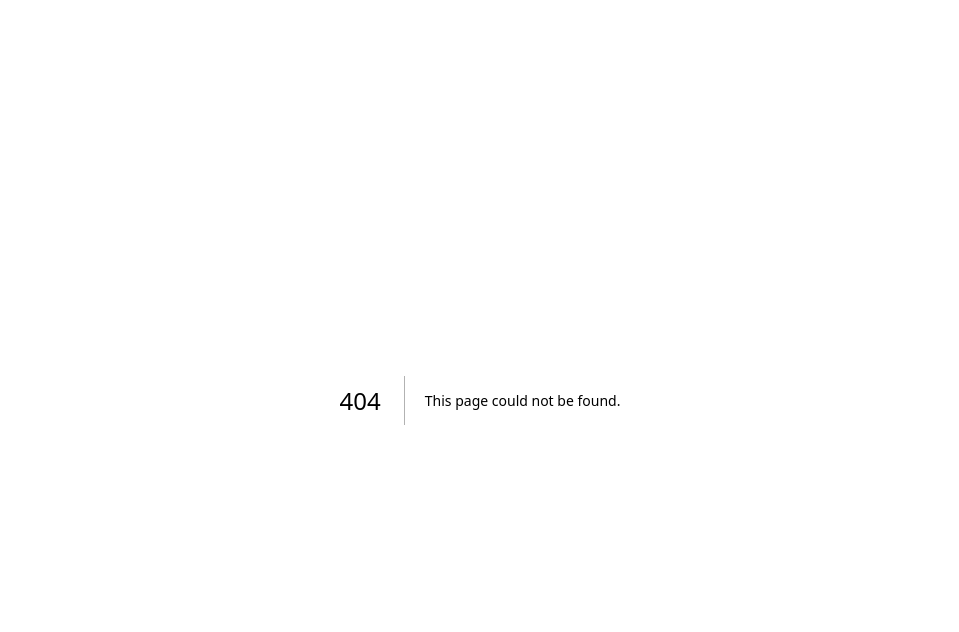
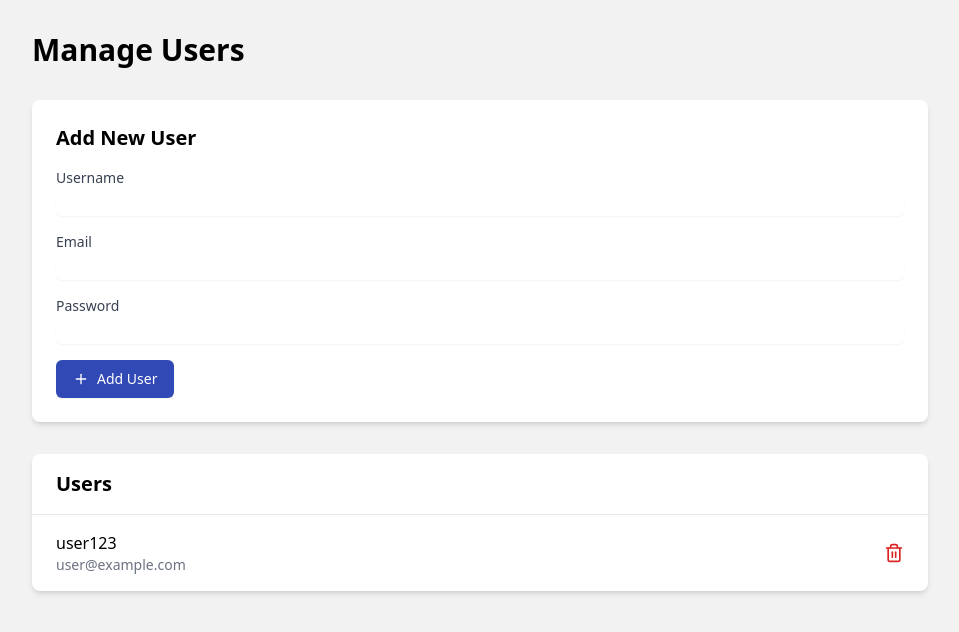
Before and after one commit to vinayakkumawat/school-audio-broadcast, a Next.js app: page /users in a window 1280 px wide. Before the commit this address had no page. Shown: the top 632 px of the page, without its empty margins (160-1119 px from the left). Built offline with nearby package versions, Linux system fonts and the light colour scheme.

Commit message:
test and users update

```diff
--- /dev/null
+++ b/src/app/api/users/login/route.ts
@@ -0,0 +1,52 @@
+import { NextResponse } from 'next/server';
+import { promises as fs } from 'fs';
+import path from 'path';
+import bcrypt from 'bcryptjs';
+import { SignJWT } from 'jose';
+
+const USERS_FILE = path.join(process.cwd(), 'data', 'users.csv');
+const secret = new TextEncoder().encode(process.env.JWT_SECRET || 'your-secret-key');
+
+export async function POST(request: Request) {
+  try {
+    const { email, password } = await request.json();
+
+    // Read users file
+    const content = await fs.readFile(USERS_FILE, 'utf-8');
+    const lines = content.split('\n').slice(1); // Skip header
+
+    // Find user
+    const user = lines
+      .filter(line => line.trim())
+      .map(line => {
+        const [id, userEmail, username, hashedPassword, createdAt] = line.split(',');
+        return { id, email: userEmail, username, password: hashedPassword, createdAt };
+      })
+      .find(u => u.email === email);
+
+    if (!user || !await bcrypt.compare(password, user.password)) {
+      return NextResponse.json(
+        { error: 'Invalid credentials' },
+        { status: 401 }
+      );
+    }
+
+    // Create token
+    const token = await new SignJWT({
+      userId: user.id,
+      email: user.email,
+      username: user.username
+    })
+      .setProtectedHeader({ alg: 'HS256' })
+      .setExpirationTime('24h')
+      .sign(secret);
+
+    return NextResponse.json({ token });
+  } catch (error) {
+    console.error('Error logging in:', error);
+    return NextResponse.json(
+      { error: 'Login failed' },
+      { status: 500 }
+    );
+  }
+}
--- /dev/null
+++ b/src/app/api/users/route.ts
@@ -0,0 +1,68 @@
+import { NextResponse } from 'next/server';
+import { promises as fs } from 'fs';
+import path from 'path';
+import bcrypt from 'bcryptjs';
+import { v4 as uuidv4 } from 'uuid';
+import type { User } from '@/lib/types';
+
+const USERS_FILE = path.join(process.cwd(), 'data', 'users.csv');
+
+export async function GET() {
+  try {
+    let users: User[] = [];
+    try {
+      const content = await fs.readFile(USERS_FILE, 'utf-8');
+      const lines = content.split('\n').slice(1); // Skip header
+      users = lines
+        .filter(line => line.trim())
+        .map(line => {
+          const [id, email, username, password, createdAt] = line.split(',');
+          return { id, email, username, password, createdAt };
+        });
+    } catch (error) {
+      if ((error as NodeJS.ErrnoException).code !== 'ENOENT') {
+        throw error;
+      }
+      // If file doesn't exist, return empty array
+    }
+
+    return NextResponse.json({ users });
+  } catch (error) {
+    console.error('Error getting users:', error);
+    return NextResponse.json(
+      { error: 'Failed to get users' },
+      { status: 500 }
+    );
+  }
+}
+
+export async function POST(request: Request) {
+  try {
+    const { email, username, password } = await request.json();
+    const hashedPassword = await bcrypt.hash(password, 10);
+    const id = uuidv4();
+    const createdAt = new Date().toISOString();
+
+    // Ensure directory exists
+    await fs.mkdir(path.dirname(USERS_FILE), { recursive: true });
+
+    // Create file with header if it doesn't exist
+    try {
+      await fs.access(USERS_FILE);
+    } catch {
+      await fs.writeFile(USERS_FILE, 'id,email,username,password,createdAt\n');
+    }
+
+    // Append new user
+    const newLine = `${id},${email},${username},${hashedPassword},${createdAt}\n`;
+    await fs.appendFile(USERS_FILE, newLine);
+
+    return NextResponse.json({ success: true });
+  } catch (error) {
+    console.error('Error creating user:', error);
+    return NextResponse.json(
+      { error: 'Failed to create user' },
+      { status: 500 }
+    );
+  }
+}
--- /dev/null
+++ b/src/app/users/page.tsx
@@ -0,0 +1,177 @@
+'use client';
+
+import { useState, useEffect } from 'react';
+import { Plus, Trash2 } from 'lucide-react';
+import type { User } from '@/lib/types';
+
+interface ApiError {
+  message: string;
+}
+
+interface NewUser {
+  username: string;
+  email: string;
+  password: string;
+}
+
+export default function UsersPage() {
+  const [users, setUsers] = useState<User[]>([]);
+  const [newUser, setNewUser] = useState<NewUser>({ username: '', email: '', password: '' });
+  const [error, setError] = useState<string | null>(null);
+  const [success, setSuccess] = useState<string | null>(null);
+
+  useEffect(() => {
+    fetchUsers();
+  }, []);
+
+  const fetchUsers = async () => {
+    try {
+      const res = await fetch('/api/users');
+      if (!res.ok) throw new Error('Failed to fetch users');
+      const data = await res.json();
+      setUsers(data.users);
+      setError(null);
+    } catch (error) {
+      const apiError = error as ApiError;
+      setError(apiError.message || 'Failed to fetch users');
+      console.error('Error fetching users:', apiError);
+    }
+  };
+
+  const handleSubmit = async (e: React.FormEvent) => {
+    e.preventDefault();
+    setError(null);
+    setSuccess(null);
+
+    try {
+      const res = await fetch('/api/users', {
+        method: 'POST',
+        headers: { 'Content-Type': 'application/json' },
+        body: JSON.stringify(newUser),
+      });
+
+      if (!res.ok) {
+        const data = await res.json();
+        throw new Error(data.error || 'Failed to create user');
+      }
+
+      setSuccess('User created successfully');
+      setNewUser({ username: '', email: '', password: '' });
+      fetchUsers();
+    } catch (error) {
+      const apiError = error as ApiError;
+      setError(apiError.message || 'Failed to create user');
+      console.error('Error creating user:', apiError);
+    }
+  };
+
+  const handleDelete = async (userId: string) => {
+    setError(null);
+    setSuccess(null);
+
+    try {
+      const res = await fetch(`/api/users/${userId}`, {
+        method: 'DELETE',
+      });
+
+      if (!res.ok) {
+        const data = await res.json();
+        throw new Error(data.error || 'Failed to delete user');
+      }
+
+      setSuccess('User deleted successfully');
+      fetchUsers();
+    } catch (error) {
+      const apiError = error as ApiError;
+      setError(apiError.message || 'Failed to delete user');
+      console.error('Error deleting user:', apiError);
+    }
+  };
+
+  return (
+    <div className="min-h-screen bg-background p-8">
+      <div className="max-w-4xl mx-auto">
+        <h1 className="text-3xl font-bold mb-8">Manage Users</h1>
+
+        {error && (
+          <div className="bg-red-50 text-red-500 p-4 rounded-md mb-4">
+            {error}
+          </div>
+        )}
+
+        {success && (
+          <div className="bg-green-50 text-green-500 p-4 rounded-md mb-4">
+            {success}
+          </div>
+        )}
+
+        {/* Add User Form */}
+        <div className="bg-white p-6 rounded-lg shadow-md mb-8">
+          <h2 className="text-xl font-semibold mb-4">Add New User</h2>
+          <form onSubmit={handleSubmit} className="space-y-4">
+            <div>
+              <label className="block text-sm font-medium text-gray-700">Username</label>
+              <input
+                type="text"
+                value={newUser.username}
+                onChange={(e) => setNewUser({ ...newUser, username: e.target.value })}
+                className="mt-1 block w-full rounded-md border-gray-300 shadow-sm focus:border-primary focus:ring-primary"
+                required
+              />
+            </div>
+            <div>
+              <label className="block text-sm font-medium text-gray-700">Email</label>
+              <input
+                type="email"
+                value={newUser.email}
+                onChange={(e) => setNewUser({ ...newUser, email: e.target.value })}
+                className="mt-1 block w-full rounded-md border-gray-300 shadow-sm focus:border-primary focus:ring-primary"
+                required
+              />
+            </div>
+            <div>
+              <label className="block text-sm font-medium text-gray-700">Password</label>
+              <input
+                type="password"
+                value={newUser.password}
+                onChange={(e) => setNewUser({ ...newUser, password: e.target.value })}
+                className="mt-1 block w-full rounded-md border-gray-300 shadow-sm focus:border-primary focus:ring-primary"
+                required
+              />
+            </div>
+            <button
+              type="submit"
+              className="inline-flex items-center px-4 py-2 border border-transparent rounded-md shadow-sm text-sm font-medium text-white bg-primary hover:bg-primary/90"
+            >
+              <Plus className="h-4 w-4 mr-2" />
+              Add User
+            </button>
+          </form>
+        </div>
+
+        {/* Users List */}
+        <div className="bg-white rounded-lg shadow-md">
+          <div className="px-6 py-4 border-b border-gray-200">
+            <h2 className="text-xl font-semibold">Users</h2>
+          </div>
+          <ul className="divide-y divide-gray-200">
+            {users.map((user) => (
+              <li key={user.id} className="px-6 py-4 flex items-center justify-between">
+                <div>
+                  <p className="font-medium">{user.username}</p>
+                  <p className="text-sm text-gray-500">{user.email}</p>
+                </div>
+                <button
+                  onClick={() => handleDelete(user.id)}
+                  className="text-red-600 hover:text-red-800"
+                >
+                  <Trash2 className="h-5 w-5" />
+                </button>
+              </li>
+            ))}
+          </ul>
+        </div>
+      </div>
+    </div>
+  );
+}
```
Also changed, not shown: data/users.csv (added).
